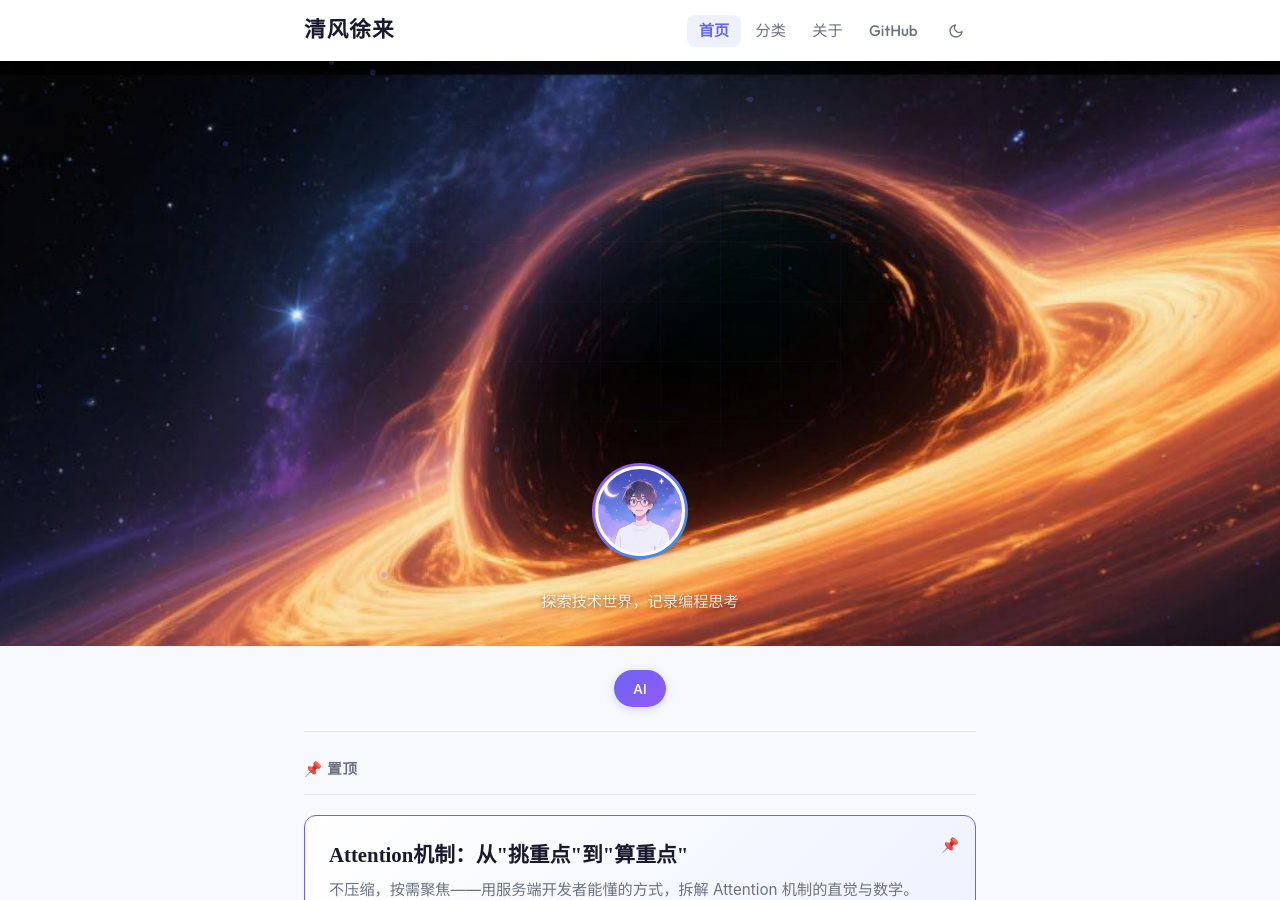
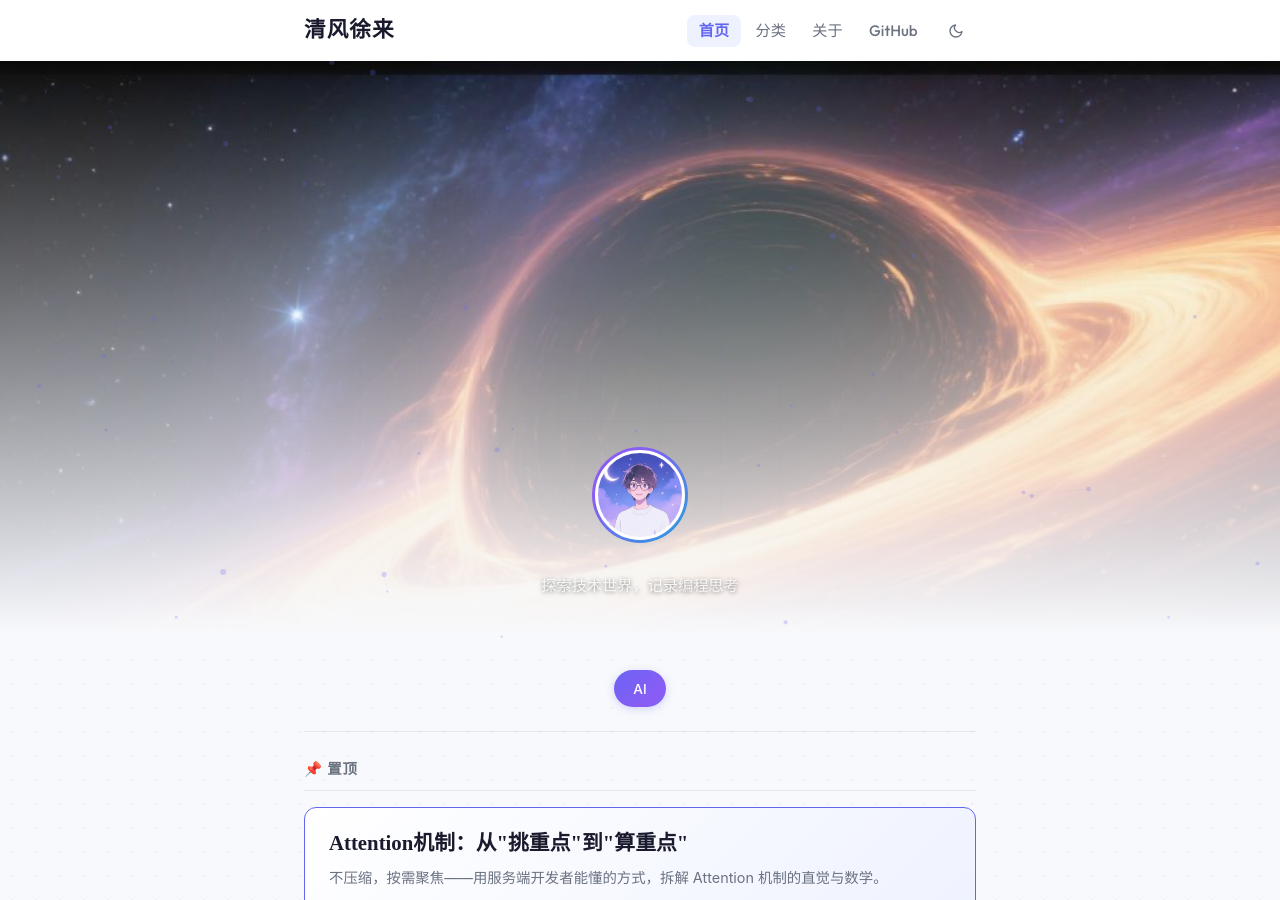
Before and after one commit to Asilencer/asilencer.github.io, a Jekyll site: the page built from index.html, in a window 1280 px wide and 900 px high. Built offline with Jekyll 4.4.1, drawn with Linux system fonts in a browser that asks for light colours; some web fonts are replaced.

Commit message:
style: apply minimalist tech aesthetic enhancements

```diff
--- a/_layouts/default.html
+++ b/_layouts/default.html
@@ -6,7 +6,7 @@
   <title>{% if page.title %}{{ page.title }} | {{ site.title }}{% else %}{{ site.title }}{% endif %}</title>
   <meta name="description" content="{{ page.excerpt | default: site.description | strip_html | truncate: 160 }}">
   {% seo %}
-  <link rel="stylesheet" href="{{ '/assets/css/style.css?v=9' | relative_url }}">
+  <link rel="stylesheet" href="{{ '/assets/css/style.css?v=10' | relative_url }}">
   <link rel="preconnect" href="https://fonts.googleapis.com">
   <link rel="preconnect" href="https://fonts.gstatic.com" crossorigin>
   <link href="https://fonts.googleapis.com/css2?family=Noto+Serif+SC:wght@400;600;700;900&family=Outfit:wght@400;500;700;800&family=LXGW+WenKai+Screen:wght@400;700&display=swap" rel="stylesheet">
--- a/assets/css/style.css
+++ b/assets/css/style.css
@@ -28,11 +28,9 @@
   --color-toc-active: #6366f1;
   --color-hero-grid: rgba(99, 102, 241, 0.04);
   --color-hero-glow: rgba(99, 102, 241, 0.06);
-  --color-card-hover-border: rgba(99, 102, 241, 0.25);
+  --color-card-hover-border: rgba(99, 102, 241, 0.4);
   --color-shadow: rgba(0, 0, 0, 0.08);
   --color-overlay: rgba(0, 0, 0, 0.5);
-  --meta-chip-cut: 12px;
-  --meta-chip-overlap: 0.72rem;
   --font-display: "Outfit", -apple-system, BlinkMacSystemFont, "PingFang SC", sans-serif;
   --font-sans: "LXGW WenKai Screen", -apple-system, BlinkMacSystemFont, "PingFang SC", "Microsoft Yahei", sans-serif;
   --font-serif: "Noto Serif SC", "Source Han Serif SC", "Songti SC", STSong, serif;
@@ -46,6 +44,11 @@
   --shadow-md: 0 4px 12px rgba(0, 0, 0, 0.08);
   --shadow-lg: 0 8px 30px rgba(0, 0, 0, 0.12);
   --transition: 0.25s cubic-bezier(0.4, 0, 0.2, 1);
+  --meta-chip-cut: 10px;
+  --meta-chip-overlap: 5px;
+  --meta-chip-border-alpha: 0.22;
+  --meta-chip-surface-alpha: 0.08;
+  --dot-matrix-color: rgba(0, 0, 0, 0.04);
 }
 
 /* ===== Dark Theme ===== */
@@ -69,7 +72,7 @@
   --color-terminal-bg: #0d0d1a;
   --color-hero-grid: rgba(99, 102, 241, 0.03);
   --color-hero-glow: rgba(99, 102, 241, 0.08);
-  --color-card-hover-border: rgba(129, 140, 248, 0.3);
+  --color-card-hover-border: rgba(129, 140, 248, 0.4);
   --color-shadow: rgba(0, 0, 0, 0.3);
   --color-overlay: rgba(0, 0, 0, 0.7);
   --color-toc-bg: rgba(26, 26, 46, 0.95);
@@ -78,6 +81,9 @@
   --shadow-sm: 0 1px 3px rgba(0, 0, 0, 0.2);
   --shadow-md: 0 4px 12px rgba(0, 0, 0, 0.25);
   --shadow-lg: 0 8px 30px rgba(0, 0, 0, 0.35);
+  --meta-chip-border-alpha: 0.4;
+  --meta-chip-surface-alpha: 0.15;
+  --dot-matrix-color: rgba(255, 255, 255, 0.03);
 }
 
 /* ===== Reset & Base ===== */
@@ -98,6 +104,8 @@
   font-family: var(--font-sans);
   color: var(--color-text);
   background: var(--color-bg);
+  background-image: radial-gradient(var(--dot-matrix-color) 1.5px, transparent 1.5px);
+  background-size: 24px 24px;
   line-height: 1.8;
   -webkit-font-smoothing: antialiased;
   -moz-osx-font-smoothing: grayscale;
@@ -287,7 +295,9 @@
   left: 0;
   right: 0;
   bottom: 0;
-  background: url('/assets/img/blackhole.jpg') center 30% / cover no-repeat;
+  background:
+    linear-gradient(to bottom, transparent, var(--color-bg) 95%),
+    url('/assets/img/blackhole.jpg') center 30% / cover no-repeat;
   animation: blackholeDrift 30s ease-in-out infinite alternate;
   z-index: 0;
 }
@@ -352,7 +362,7 @@
   align-items: center;
   justify-content: flex-end;
   height: 100%;
-  padding-bottom: 2rem;
+  padding-bottom: 3rem;
 }
 
 /* Profile bio on hero */
@@ -490,8 +500,8 @@
   display: flex;
   align-items: center;
   justify-content: space-between;
-  margin-bottom: 1.25rem;
-  padding-bottom: 0.75rem;
+  margin-bottom: 1rem;
+  padding-bottom: 0.5rem;
   border-bottom: 1px solid var(--color-border);
 }
 
@@ -515,7 +525,7 @@
 .post-list {
   display: flex;
   flex-direction: column;
-  gap: 1rem;
+  gap: 0.85rem;
   margin-bottom: 1.5rem;
 }
 
@@ -523,10 +533,38 @@
   background: var(--color-surface);
   border: 1px solid var(--color-border);
   border-radius: var(--radius);
-  padding: 1.5rem;
+  padding: 1.25rem 1.5rem;
   transition: all var(--transition);
   position: relative;
   overflow: hidden;
+}
+
+.post-card::before {
+  content: '';
+  position: absolute;
+  top: 0;
+  left: 0;
+  width: 100%;
+  height: 100%;
+  background: linear-gradient(135deg, var(--color-gradient-start), var(--color-gradient-end));
+  opacity: 0;
+  z-index: 0;
+  transition: opacity 0.4s ease;
+}
+
+.post-card > * {
+  position: relative;
+  z-index: 1;
+}
+
+.post-card:hover {
+  box-shadow: var(--shadow-lg);
+  transform: translateY(-4px);
+  border-color: transparent;
+}
+
+.post-card:hover::before {
+  opacity: 0.05;
 }
 
 .post-card::after {
@@ -537,14 +575,9 @@
   width: 3px;
   height: 0;
   background: linear-gradient(180deg, var(--color-gradient-start), var(--color-gradient-end));
-  transition: height var(--transition);
+  transition: height 0.4s ease;
   border-radius: 0 2px 2px 0;
-}
-
-.post-card:hover {
-  box-shadow: var(--shadow-md);
-  transform: translateY(-2px);
-  border-color: var(--color-card-hover-border);
+  z-index: 2;
 }
 
 .post-card:hover::after { height: 100%; }
@@ -578,7 +611,8 @@
 .post-card .excerpt {
   color: var(--color-text-secondary);
   font-family: var(--font-sans);
-  font-size: 0.95rem;
+  font-size: 0.9rem;
+  font-weight: 400;
   line-height: 1.6;
   margin-bottom: 0.85rem;
   display: -webkit-box;
@@ -621,6 +655,8 @@
   gap: 0.35rem;
   padding: 0.3rem 0.95rem 0.3rem 1.05rem;
   color: var(--color-text-secondary);
+  font-family: var(--font-mono);
+  font-size: 0.75rem;
   position: relative;
   clip-path: polygon(
     var(--meta-chip-cut) 0,
@@ -644,13 +680,15 @@
 
 .meta-chip::before,
 .post-card .meta-item::before {
-  background: color-mix(in srgb, var(--color-primary) 22%, var(--color-border));
+  background: var(--color-border);
+  opacity: var(--meta-chip-border-alpha);
 }
 
 .meta-chip::after,
 .post-card .meta-item::after {
   inset: 1px;
-  background: color-mix(in srgb, var(--color-primary) 16%, var(--color-surface));
+  background: var(--color-primary);
+  opacity: var(--meta-chip-surface-alpha);
 }
 
 .meta-chip .meta-icon,
@@ -1047,6 +1085,20 @@
   border: 1px solid rgba(255, 255, 255, 0.06);
   box-shadow: var(--shadow-md);
   position: relative;
+}
+
+/* L-shape corner marks for code blocks */
+.post-content pre::after,
+.page-content pre::after {
+  content: '';
+  position: absolute;
+  bottom: 0;
+  right: 0;
+  width: 12px;
+  height: 12px;
+  border-right: 2px solid rgba(255, 255, 255, 0.2);
+  border-bottom: 2px solid rgba(255, 255, 255, 0.2);
+  pointer-events: none;
 }
 
 .post-content pre::before,
```
